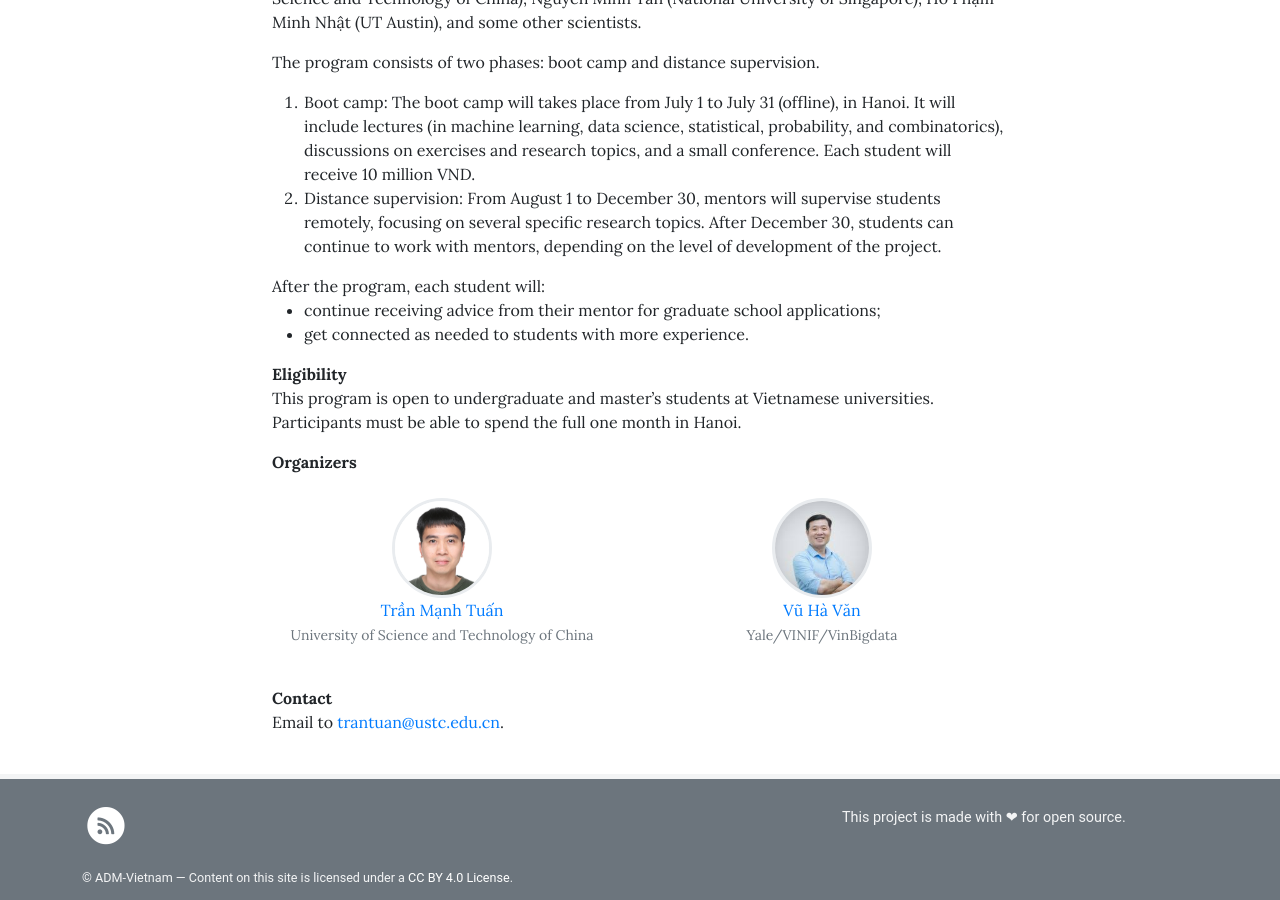
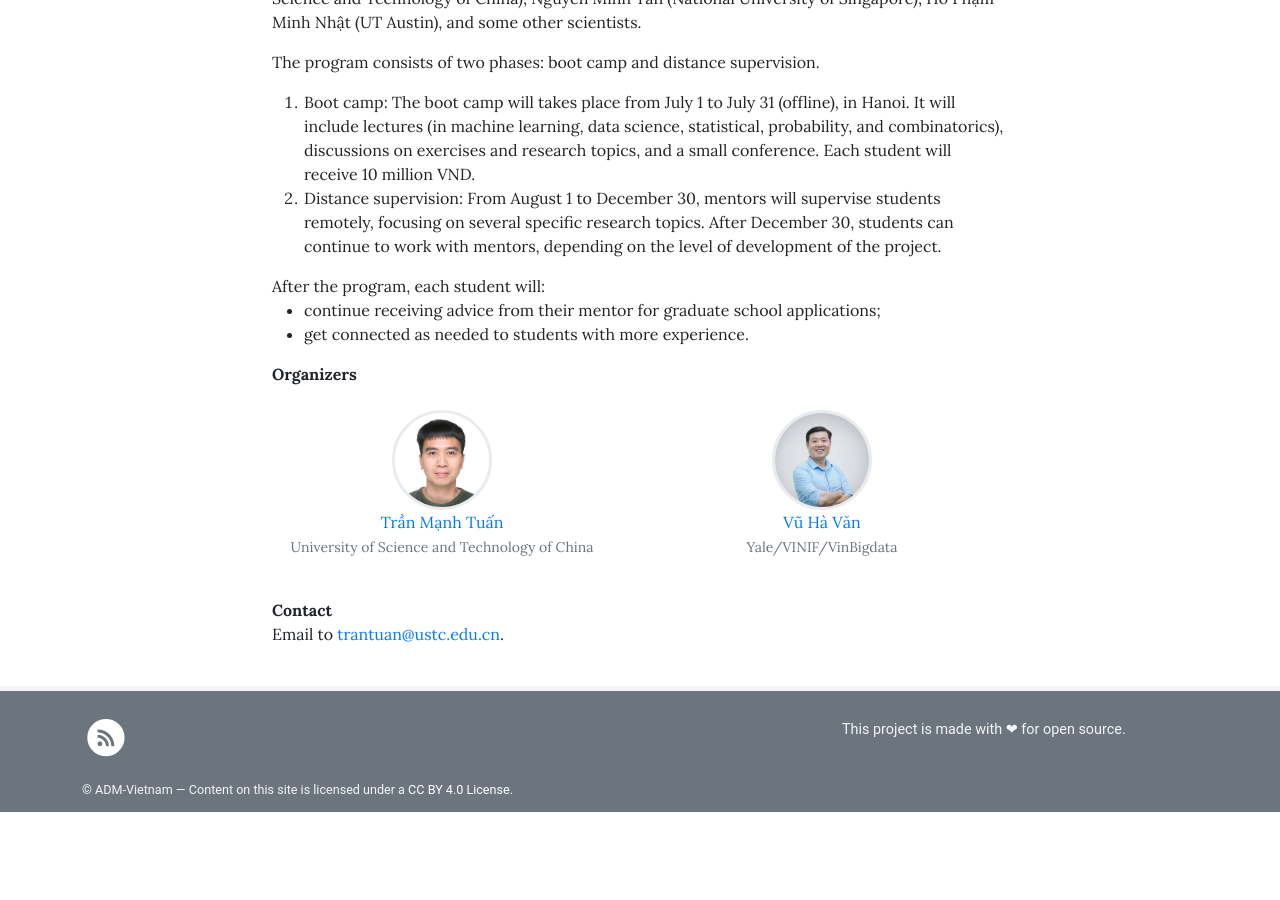
Before and after one commit to adm-vietnam/adm-vietnam.github.io, a Jekyll site: the page built from pages/home.md, in a window 1280 px wide and 900 px high, scrolled down 591 px. Built offline with Jekyll 4.4.1, drawn with Linux system fonts in a browser that asks for light colours; after the commit the page ends 1403 px from its top, so only the background shows below that.

Commit message:
Update home.md

```diff
--- a/pages/home.md
+++ b/pages/home.md
@@ -32,9 +32,6 @@ After the program, each student will:
 </ul>
 </p>
 
-<b>Eligibility</b> <br>
-This program is open to undergraduate and master's students at Vietnamese universities. Participants must be able to spend the full one month in Hanoi.
-
 <b>Organizers</b> <br>
 <div class="row cards mt-4">
 {% for member in site.data.Organizers %}
```
